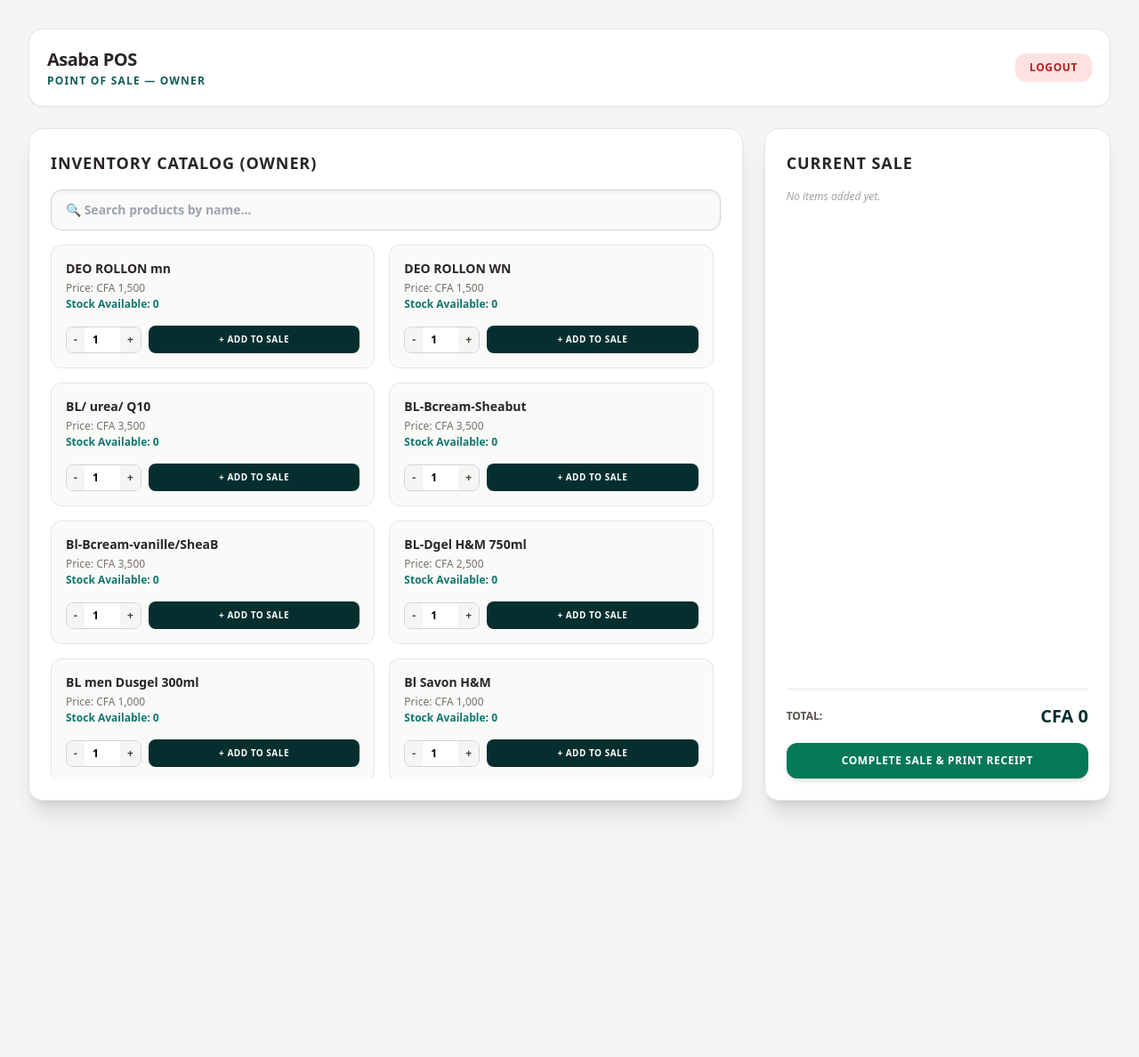
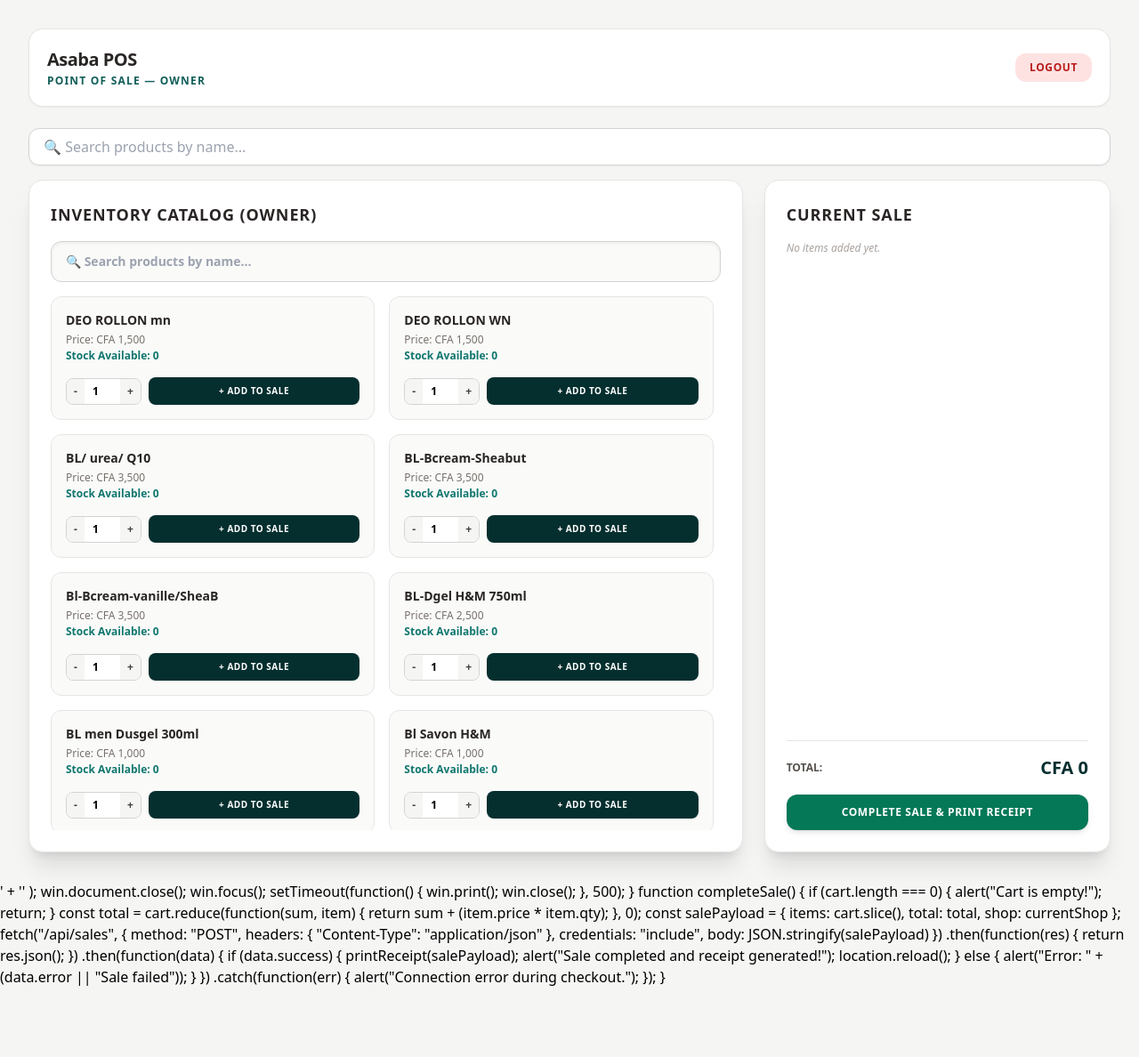
Before and after one commit to chifru19/asaba-inventory-pos, a Flask app: page /pos in a window 1280 px wide. Shown: the top 1188 px of the page at 89% size. Run offline with Flask 3, Linux system fonts and the light colour scheme; the visitor is signed in with stand-in values (Sample User, id 1); some libraries are stand-ins or nearby versions.

Commit message:
Update POS template with search and quantity controls

```diff
--- a/app/templates/pos.html
+++ b/app/templates/pos.html
@@ -17,7 +17,15 @@
             <a href="/logout" class="bg-red-100 text-red-700 px-4 py-2 rounded-xl text-xs font-bold uppercase tracking-wider hover:bg-red-200 transition">Logout</a>
         </div>
 
-        <div class="grid grid-cols-1 lg:grid-cols-3 gap-6">
+
+    <!-- Search Bar -->
+    <div class="mb-4">
+        <input type="text" id="productSearch" placeholder="🔍 Search products by name..."
+               class="w-full px-4 py-2 border border-stone-300 rounded-xl focus:outline-none focus:ring-2 focus:ring-teal-500 shadow-sm"
+               onkeyup="filterProducts()">
+    </div>
+
+    <div class="grid grid-cols-1 lg:grid-cols-3 gap-6">
             <!-- Inventory Catalog -->
             <div class="lg:col-span-2 bg-white rounded-2xl shadow-xl border border-stone-200 p-6 flex flex-col">
                 <div class="flex justify-between items-center mb-4">
@@ -215,7 +223,33 @@
                 '</div>' +
                 '<div class="line"></div>' +
                 '<div class="center" style="margin-top: 15px;">Thank you for your patronage!</div>' +
-                '</body>' +
+                '
+<script>
+function filterProducts() {
+    let input = document.getElementById('productSearch').value.toLowerCase();
+    let cards = document.querySelectorAll('.product-card');
+    cards.forEach(card => {
+        let name = card.getAttribute('data-name').toLowerCase();
+        if (name.includes(input)) {
+            card.style.display = "";
+        } else {
+            card.style.display = "none";
+        }
+    });
+}
+
+function changeQty(productId, delta) {
+    let qtyInput = document.getElementById('qty-' + productId);
+    if (qtyInput) {
+        let current = parseInt(qtyInput.value) || 1;
+        let updated = current + delta;
+        if (updated < 1) updated = 1;
+        qtyInput.value = updated;
+    }
+}
+</script>
+
+</body>' +
                 '</html>'
             );
             win.document.close();
@@ -254,5 +288,31 @@
             .catch(function(err) { alert("Connection error during checkout."); });
         }
     </script>
+
+<script>
+function filterProducts() {
+    let input = document.getElementById('productSearch').value.toLowerCase();
+    let cards = document.querySelectorAll('.product-card');
+    cards.forEach(card => {
+        let name = card.getAttribute('data-name').toLowerCase();
+        if (name.includes(input)) {
+            card.style.display = "";
+        } else {
+            card.style.display = "none";
+        }
+    });
+}
+
+function changeQty(productId, delta) {
+    let qtyInput = document.getElementById('qty-' + productId);
+    if (qtyInput) {
+        let current = parseInt(qtyInput.value) || 1;
+        let updated = current + delta;
+        if (updated < 1) updated = 1;
+        qtyInput.value = updated;
+    }
+}
+</script>
+
 </body>
 </html>
```
